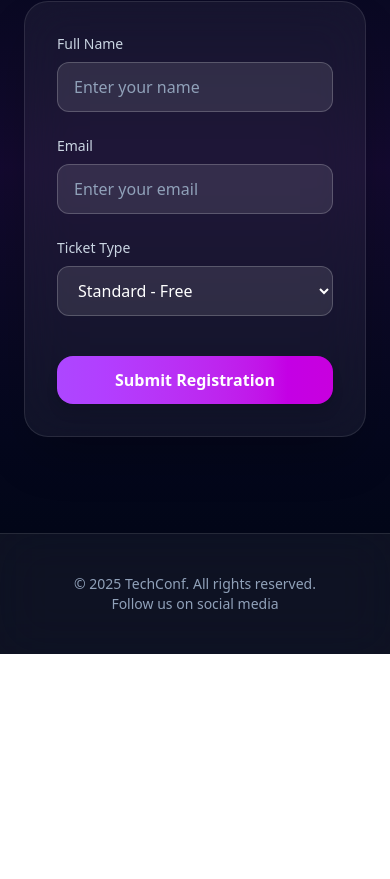
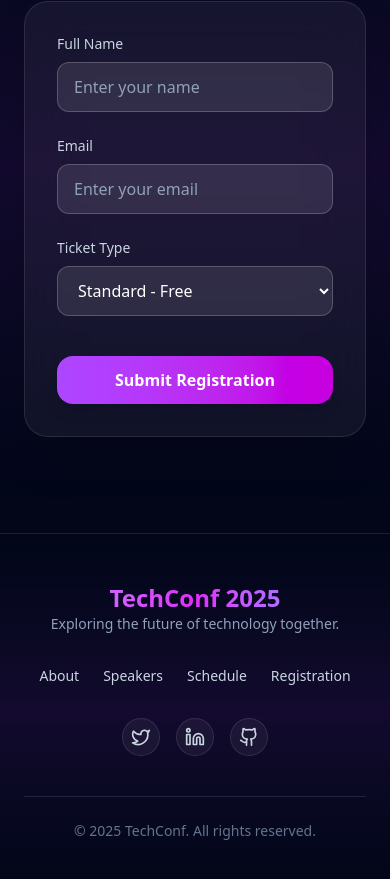
Before and after one commit to Haikalmuh/LandingPage-GlassStyle, a Next.js app: page / in a window 390 px wide. Shown: the part 4533-5412 px from the top of the page. Before the commit the page ends 5187 px from the top, so only its background shows below. Built offline with nearby package versions, Linux system fonts and the light colour scheme.

Commit message:
feat: add footer

```diff
--- a/components/Footer.tsx
+++ b/components/Footer.tsx
@@ -1,8 +1,79 @@
+"use client";
+
+import { motion } from "framer-motion";
+import { Github, Twitter, Linkedin } from "lucide-react";
+
 export default function Footer() {
   return (
-    <footer className="py-10 text-center text-slate-400 text-sm backdrop-blur-xl bg-white/5 border-t border-white/10">
-      <p>&copy; 2025 TechConf. All rights reserved.</p>
-      <p>Follow us on social media</p>
+    <footer className="relative py-12 bg-gradient-to-b from-slate-950 via-purple-900/20 to-slate-950 border-t border-white/10">
+      <div className="container mx-auto px-6">
+        <motion.div
+          initial={{ opacity: 0, y: 20 }}
+          whileInView={{ opacity: 1, y: 0 }}
+          transition={{ duration: 0.6 }}
+          viewport={{ once: true }}
+          className="flex flex-col md:flex-row items-center justify-between gap-8"
+        >
+          {/* Brand */}
+          <div className="text-center md:text-left">
+            <h3 className="text-2xl font-bold text-transparent bg-clip-text bg-gradient-to-r from-purple-400 via-fuchsia-500 to-indigo-400">
+              TechConf 2025
+            </h3>
+            <p className="text-slate-400 text-sm">
+              Exploring the future of technology together.
+            </p>
+          </div>
+
+          {/* Navigation */}
+          <nav className="flex flex-wrap justify-center gap-6 text-slate-300 text-sm">
+            <a href="#about" className="hover:text-purple-400 transition">
+              About
+            </a>
+            <a href="#speakers" className="hover:text-purple-400 transition">
+              Speakers
+            </a>
+            <a href="#schedule" className="hover:text-purple-400 transition">
+              Schedule
+            </a>
+            <a href="#registration" className="hover:text-purple-400 transition">
+              Registration
+            </a>
+          </nav>
+
+          {/* Socials */}
+          <div className="flex gap-4">
+            <a
+              href="https://twitter.com/"
+              target="_blank"
+              rel="noopener noreferrer"
+              className="p-2 rounded-full bg-white/5 border border-white/10 text-slate-300 hover:text-purple-400 hover:bg-white/10 transition"
+            >
+              <Twitter className="w-5 h-5" />
+            </a>
+            <a
+              href="https://linkedin.com/"
+              target="_blank"
+              rel="noopener noreferrer"
+              className="p-2 rounded-full bg-white/5 border border-white/10 text-slate-300 hover:text-purple-400 hover:bg-white/10 transition"
+            >
+              <Linkedin className="w-5 h-5" />
+            </a>
+            <a
+              href="https://github.com/"
+              target="_blank"
+              rel="noopener noreferrer"
+              className="p-2 rounded-full bg-white/5 border border-white/10 text-slate-300 hover:text-purple-400 hover:bg-white/10 transition"
+            >
+              <Github className="w-5 h-5" />
+            </a>
+          </div>
+        </motion.div>
+
+        {/* Bottom line */}
+        <div className="mt-10 text-center text-slate-500 text-sm border-t border-white/10 pt-6">
+          © {new Date().getFullYear()} TechConf. All rights reserved.
+        </div>
+      </div>
     </footer>
   );
 }
--- a/package.json
+++ b/package.json
@@ -11,6 +11,7 @@
   "dependencies": {
     "clsx": "^2.1.1",
     "framer-motion": "^12.23.12",
+    "lucide-react": "^0.543.0",
     "next": "15.5.2",
     "react": "19.1.0",
     "react-dom": "19.1.0",
```
Also changed, not shown: 1 other file (tests, documents, lock files or other folders).
